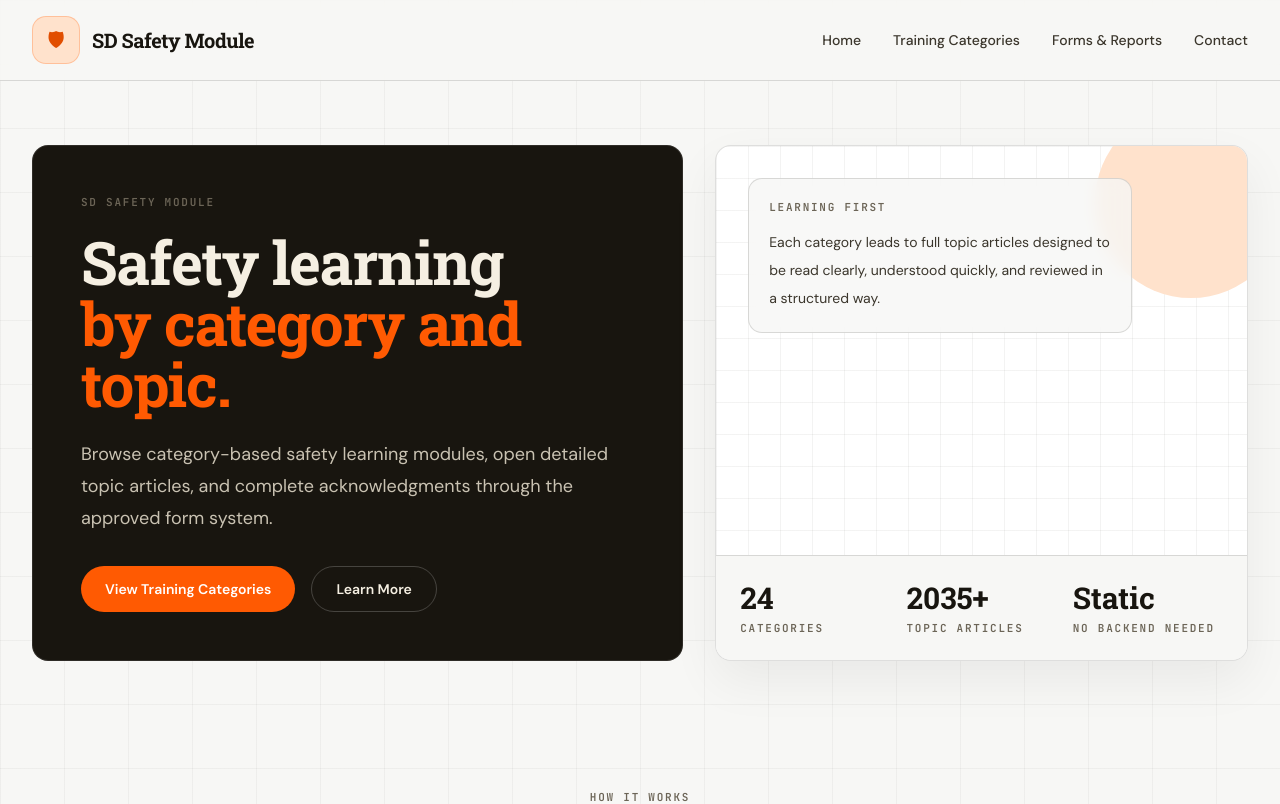
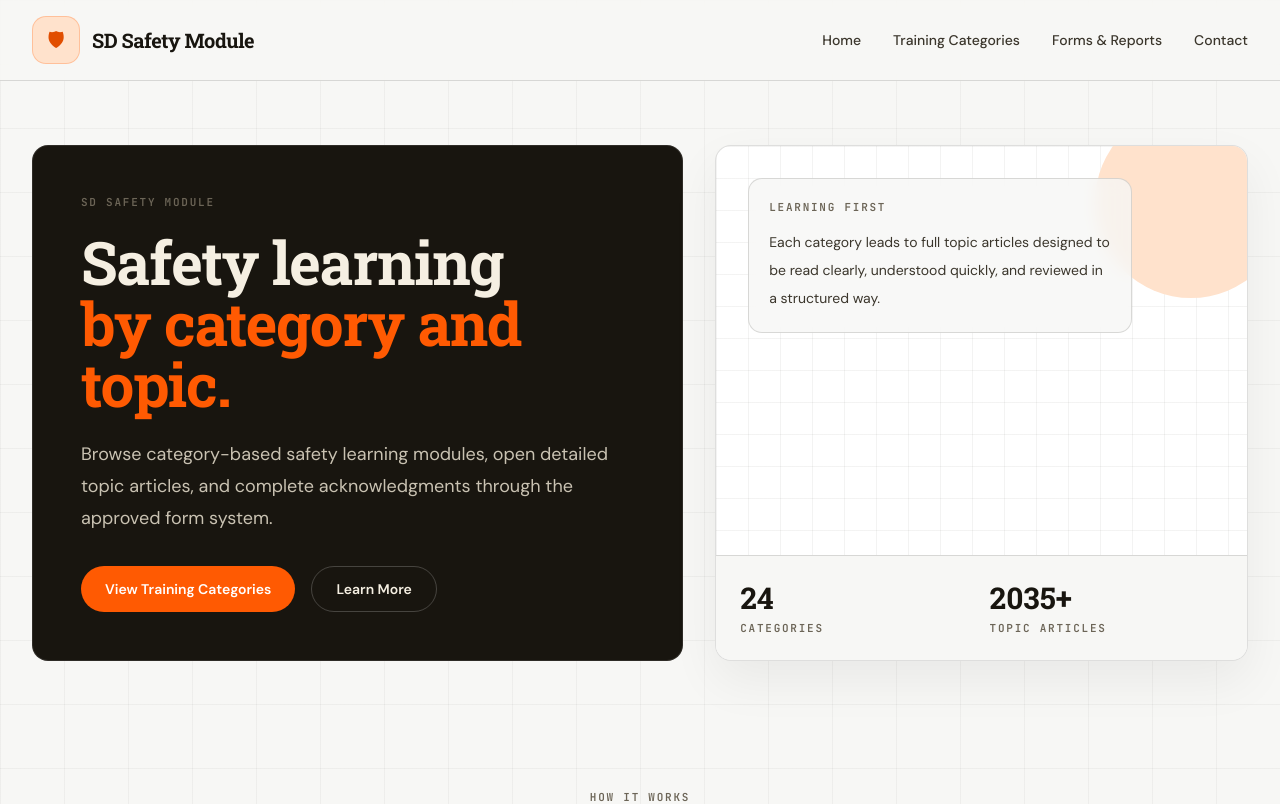
Before and after one commit to CryptStudios/sd_safety_module, a Next.js app: page / in a window 1280 px wide. Shown: the top 804 px of the page. Built offline with nearby package versions, Linux system fonts and the light colour scheme.

Commit message:
design applied

```diff
--- a/src/app/page.tsx
+++ b/src/app/page.tsx
@@ -84,7 +84,7 @@ export default function HomePage() {
                 </p>
               </div>
             </div>
-            <div className="grid gap-4 border-t border-rule bg-bg p-6 sm:grid-cols-3">
+            <div className="grid gap-4 border-t border-rule bg-bg p-6 sm:grid-cols-2">
               <div>
                 <p className="font-serif text-3xl font-bold text-ink">{trainingCategories.length}</p>
                 <p className="eyebrow mt-1">Categories</p>
@@ -92,10 +92,6 @@ export default function HomePage() {
               <div>
                 <p className="font-serif text-3xl font-bold text-ink">{totalTopicCount}+</p>
                 <p className="eyebrow mt-1">Topic Articles</p>
-              </div>
-              <div>
-                <p className="font-serif text-3xl font-bold text-ink">Static</p>
-                <p className="eyebrow mt-1">No Backend Needed</p>
               </div>
             </div>
           </div>
```
Also changed, not shown: 1 other file (tests, documents, lock files or other folders).
